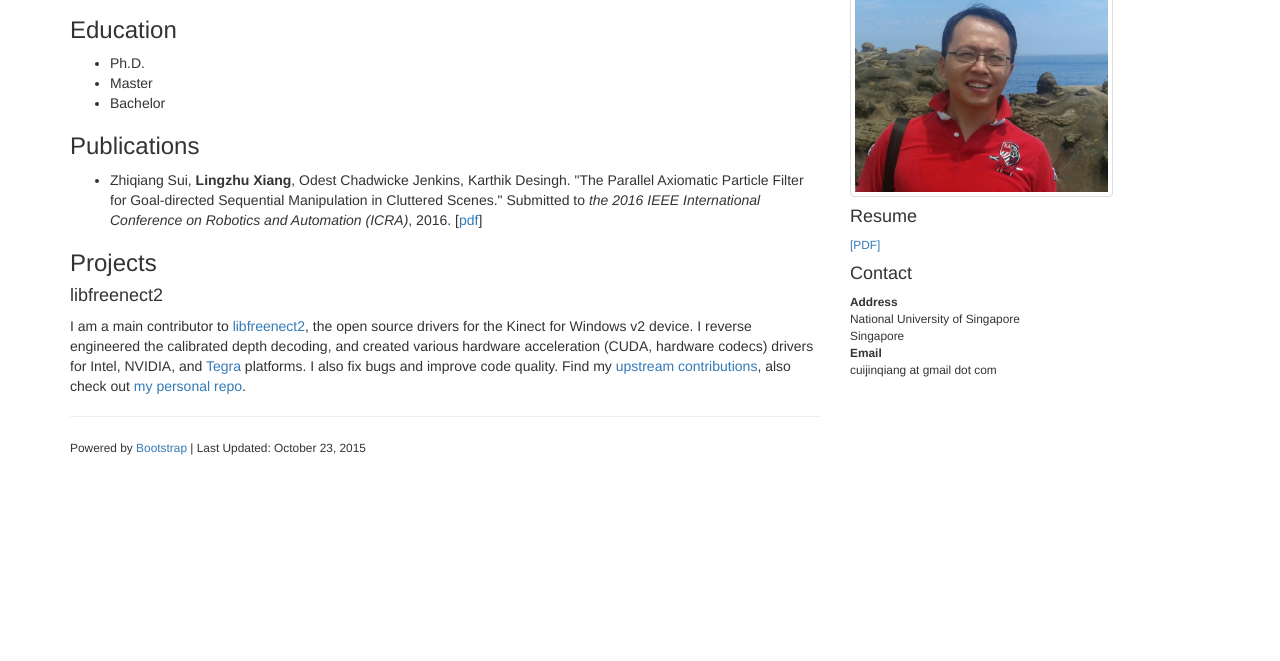
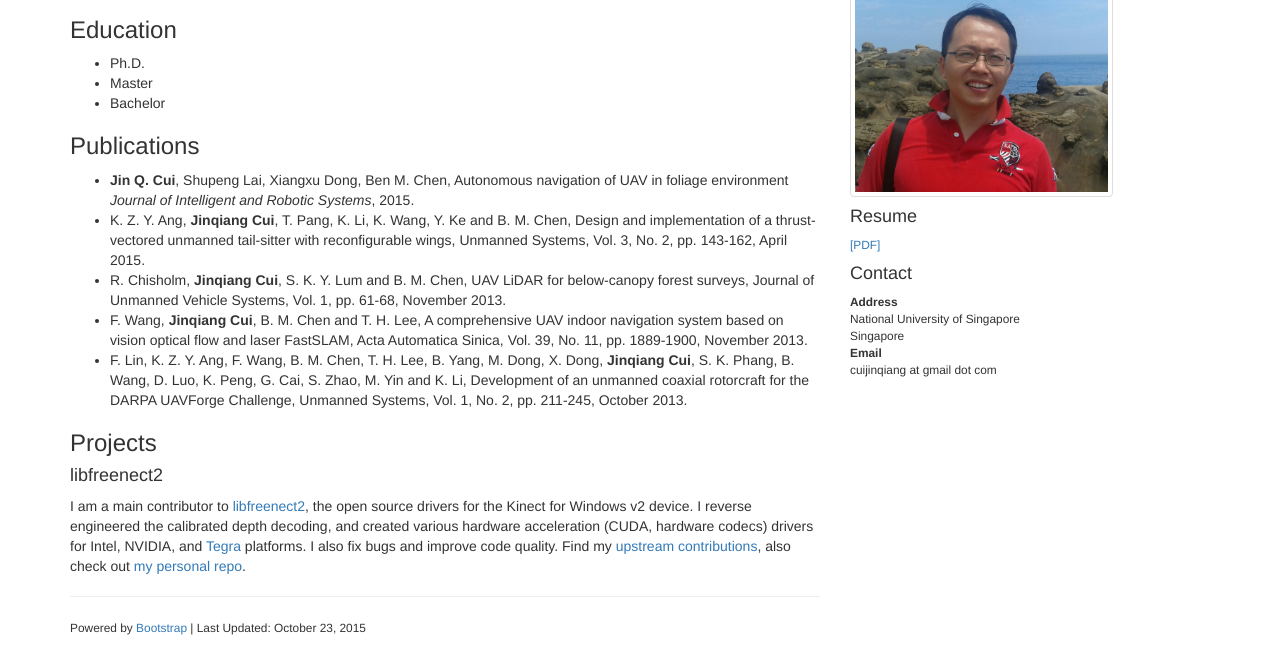
Before and after one commit to Jinqiang/jinqiang.github.io, a plain HTML site: page index.html in a window 1280 px wide. Shown: the part 140-801 px from the top of the page. Drawn offline with Linux system fonts and the light colour scheme.

Commit message:
add journal pulibcations

```diff
--- a/index.html
+++ b/index.html
@@ -29,7 +29,12 @@
 				<div style="font-size: 100%">
 				<h3>Publications</h3>
 				<ul>
-					<li>Zhiqiang Sui, <strong>Lingzhu Xiang</strong>, Odest Chadwicke Jenkins, Karthik Desingh. "The Parallel Axiomatic Particle Filter for Goal-directed Sequential Manipulation in Cluttered Scenes." Submitted to <em>the 2016 IEEE International Conference on Robotics and Automation (ICRA)</em>, 2016. [<a>pdf</a>]</li>
+					<li><strong>Jin Q. Cui</strong>, Shupeng Lai, Xiangxu Dong, Ben M. Chen, Autonomous navigation of UAV in foliage environment <em>Journal of Intelligent and Robotic Systems</em>, 2015.</li>
+					<li> K. Z. Y. Ang, <strong>Jinqiang Cui</strong>, T. Pang, K. Li, K. Wang, Y. Ke and B. M. Chen, Design and implementation of a thrust-vectored unmanned tail-sitter with reconfigurable wings, Unmanned Systems, Vol. 3, No. 2, pp. 143-162, April 2015. </li>
+					<li>R. Chisholm, <strong>Jinqiang Cui</strong>, S. K. Y. Lum and B. M. Chen, UAV LiDAR for below-canopy forest surveys, Journal of Unmanned Vehicle Systems, Vol. 1, pp. 61-68, November 2013.</li>
+					<li>F. Wang, <strong>Jinqiang Cui</strong>, B. M. Chen and T. H. Lee, A comprehensive UAV indoor navigation system based on vision optical flow and laser FastSLAM, Acta Automatica Sinica, Vol. 39, No. 11, pp. 1889-1900, November 2013.</li>
+					<li>F. Lin, K. Z. Y. Ang, F. Wang, B. M. Chen, T. H. Lee, B. Yang, M. Dong, X. Dong, <strong>Jinqiang Cui</strong>, S. K. Phang, B. Wang, D. Luo, K. Peng, G. Cai, S. Zhao, M. Yin and K. Li, Development of an unmanned coaxial rotorcraft for the DARPA UAVForge Challenge, Unmanned Systems, Vol. 1, No. 2, pp. 211-245, October 2013. </li>
+
 				</ul>
 
 				<h3>Projects</h3>
```
